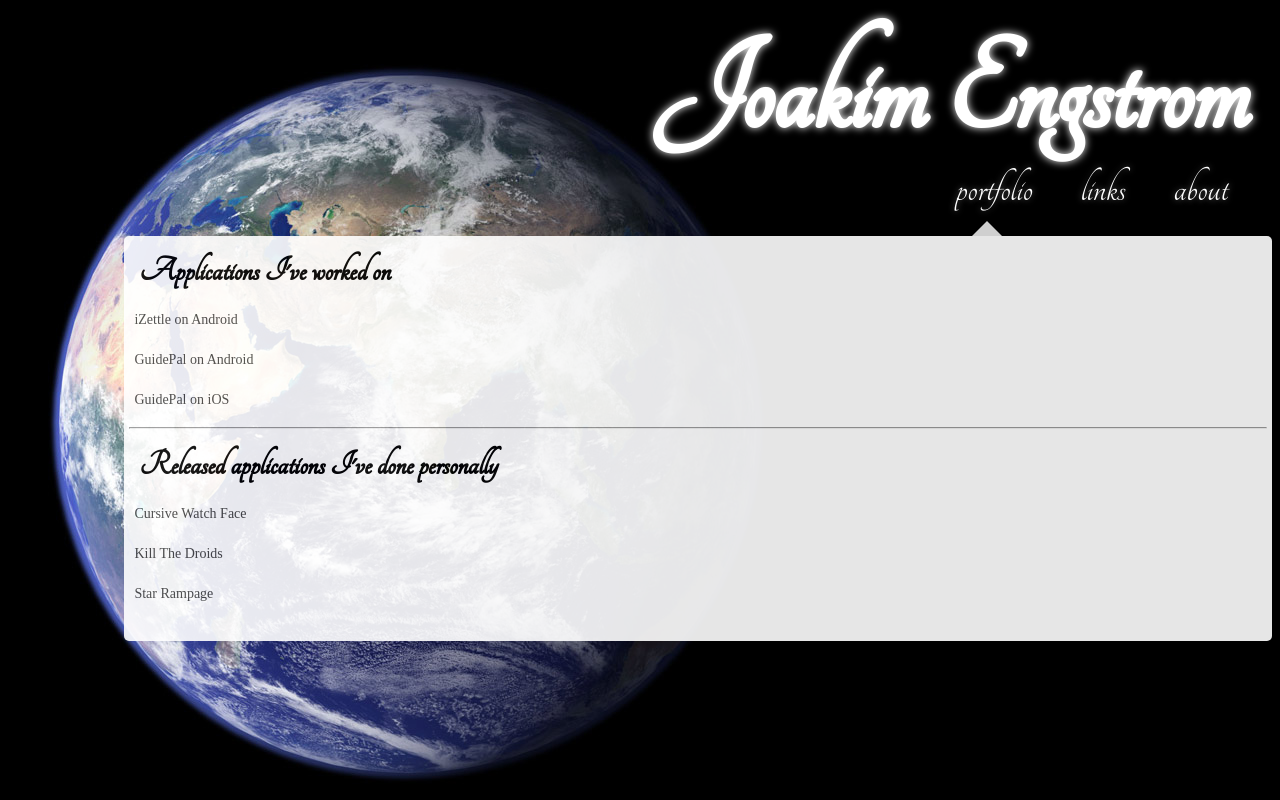
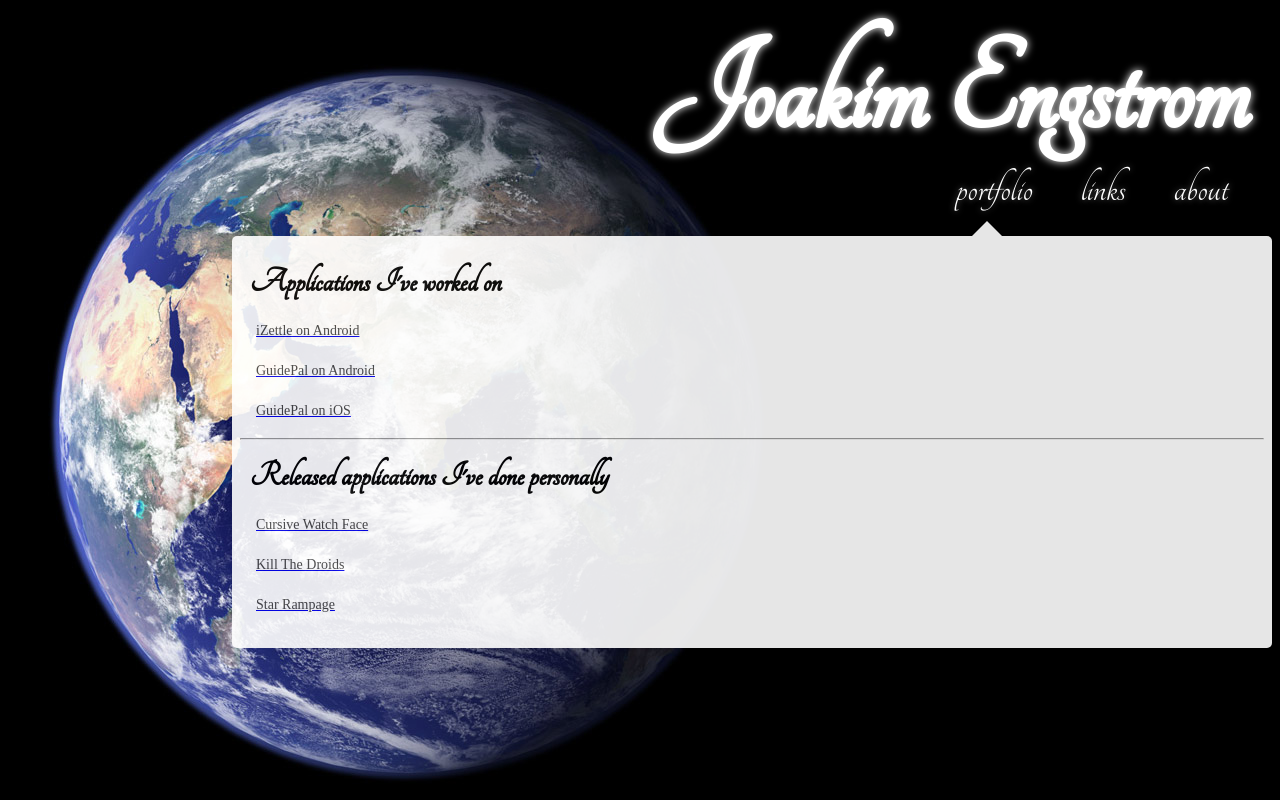
Before and after one commit to joezorry/joezorry.github.io, a plain HTML site: page index.html in a window 1280 px wide. Both pictures are taken after a click on the link "portfolio". Drawn offline with Linux system fonts and the light colour scheme; a web font is replaced by a local one.

Commit message:
[UI] CSS Tweaks to improve experince on bigger screens

```diff
--- a/css/style.css
+++ b/css/style.css
@@ -96,7 +96,7 @@ div#triangle {
     text-align: right;
     padding: 0;
     margin: 10px 54px 0 0;
-	opacity: 0.9;
+    opacity: 1;
     -webkit-transition: All 0.3034s ease;
     -moz-transition: All 0.3034s ease;
     -o-transition: All 0.3034s ease;
@@ -106,9 +106,9 @@ div#triangle {
     float: right;
     clear: right;
     width: 90%;
+    max-width: 1024px;
     margin: 0px 0px 30px 0;
-	padding: 32px 24px 21px 24px;
-	/* max-height: 2040px; */
+    padding: 16px 8px 16px 8px;
     border: none;
     opacity: 0.9;
     font-family: 'HelveticaNeueRegular';
@@ -140,22 +140,19 @@ div#triangle {
     padding: 5px;
 }
 
-.content_bubble {
-	padding: 5px 5px 20px 5px;
-}
-
-.content_bubble a {
+.content_bubble a p {
     color: #444;
     text-decoration: none;
     font-family: 'HelveticaNeueRegular';
     font-weight: normal;
+    font-size: 14px;
+    padding-left: 16px;
 }
 
 .content_bubble a:hover {
     color: #444;
     text-decoration: underline;
 }
-
 
 /* CONTENT DISPLAY */
 div#about {
--- a/index.html
+++ b/index.html
@@ -90,8 +90,8 @@
 
     <h3>Released applications I've done personally</h3>
 
-    <a href="https://play.google.com/store/apps/details?id=net.randomjoe.cursivewatchface" alt="Cursive Wacth Face"><p>Cursive Watch Face</p></a>
-    <a href=https://play.google.com/store/apps/details?id=net.randomjoe.killthedroids" alt="Kill the droids"><p>Kill The Droids</p></a>
+    <a href="https://play.google.com/store/apps/details?id=net.randomjoe.cursivewatchface" alt="Cursive Watch Face"><p>Cursive Watch Face</p></a>
+    <a href="https://play.google.com/store/apps/details?id=net.randomjoe.killthedroids" alt="Kill the droids"><p>Kill The Droids</p></a>
     <a href="https://play.google.com/store/apps/details?id=se.nackademin.android.gladiatortanks" alt="Star Rampage"><p>Star Rampage</p></a>
 
 </div>
```
Lines whose indentation alone changed are shown as unchanged.
